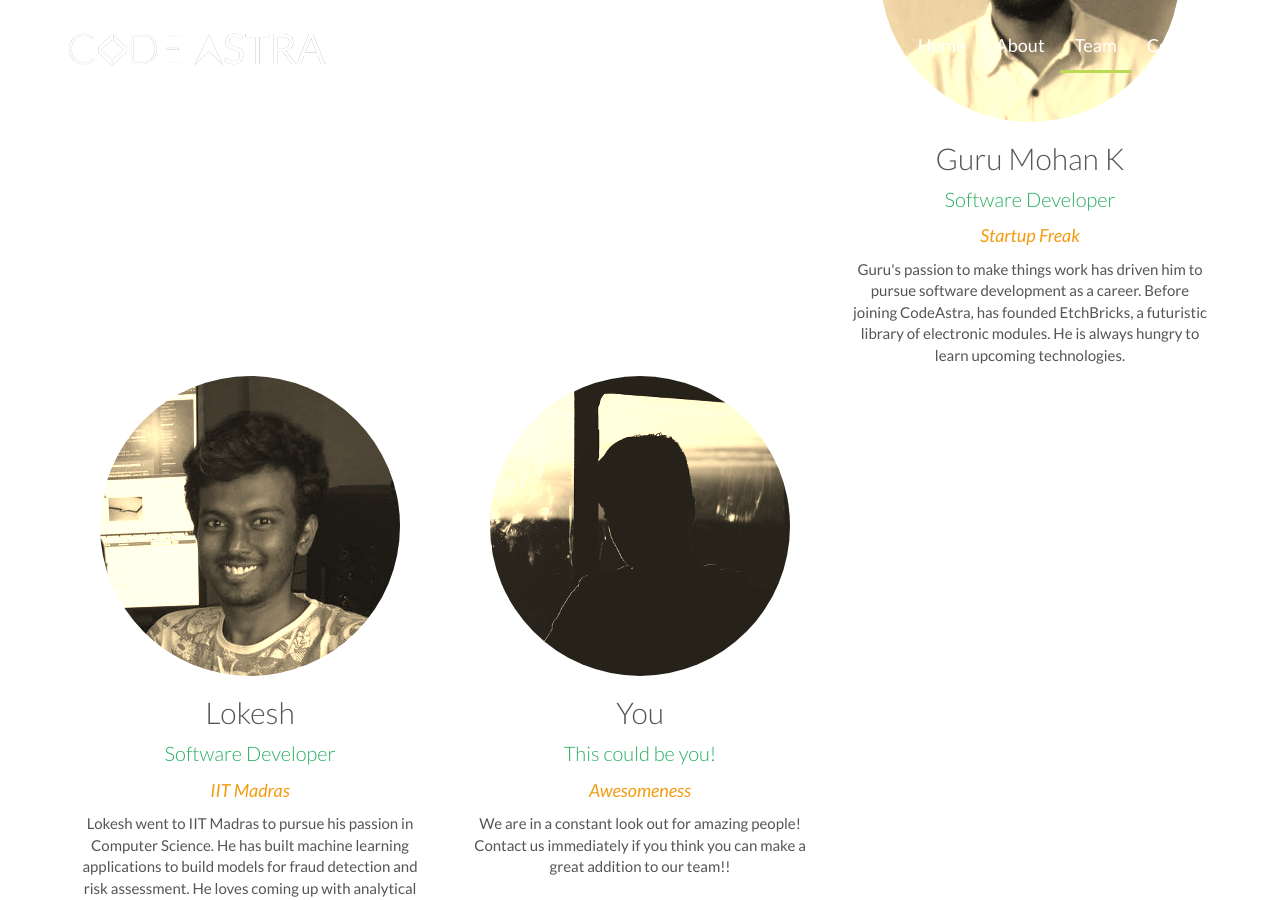
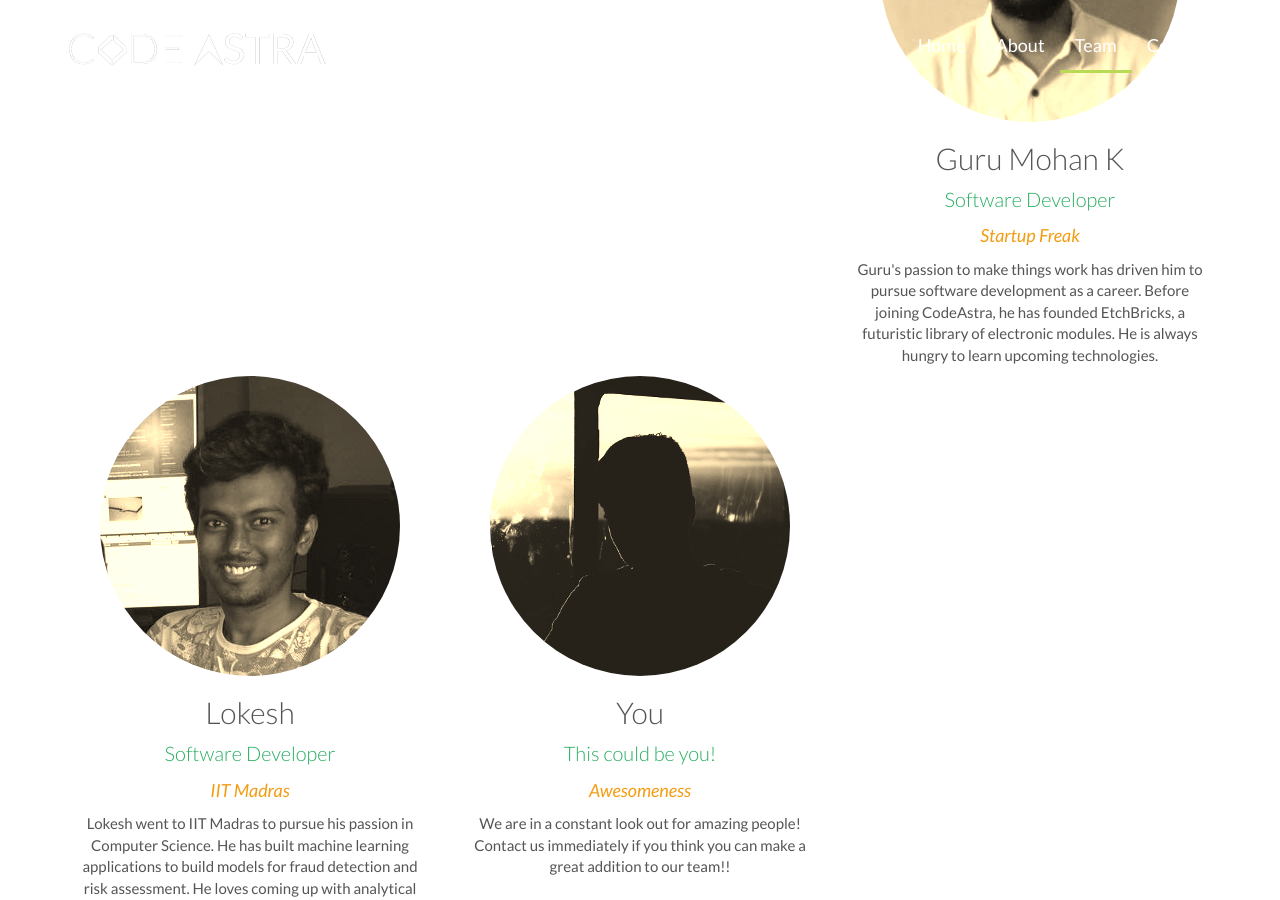
Before and after one commit to CodeAstra/portfolio, a Jekyll site: the page built from team.html, in a window 1280 px wide and 900 px high, scrolled down 1782 px. Built offline with Jekyll 4.4.1, drawn with Linux system fonts in a browser that asks for light colours; nearby versions of some CDN libraries; comment, search, counter and statistics services are not loaded.

Commit message:
Update Guru's description

```diff
--- a/_data/experts.json
+++ b/_data/experts.json
@@ -5,7 +5,7 @@
   {"name": "Kamal",          "title": "Software Developer",       "tag": "IIT Madras",    "pic": "kamal.jpg",     "summary": "Kamal earned his computer science degree. He is a full stack developer with 8 years of experience in building dashboards, Java and Rails backends. He is an expert in building RESTful architechture with distributed computing."},
   {"name": "Sundar V",       "title": "Software Developer",       "tag": "Coding Guru",   "pic": "sundar.jpg",    "summary": "Sundar brings with him more than 13 years of strong programming experience. He was involved in development and maintenance of Stock Exchange Trading Systems. He has experience with most of the prominent technologies."},
   {"name": "Ranganath K",    "title": "Software Developer",       "tag": "IIT Madras",    "pic": "ranganath.jpg", "summary": "Ranganth worked for Indian Navy but chose web development for his love to create virtual experiences. He enjoys learning as well as helping others learn. He has been a full stack developer for the past two years."},
-  {"name": "Guru Mohan K",   "title": "Software Developer",       "tag": "Startup Freak", "pic": "guru.jpg",      "summary": "Guru's passion to make things work has driven him to pursue software development as a career. Before joining CodeAstra, has founded EtchBricks, a futuristic library of electronic modules. He is always hungry to learn upcoming technologies."},
+  {"name": "Guru Mohan K",   "title": "Software Developer",       "tag": "Startup Freak", "pic": "guru.jpg",      "summary": "Guru's passion to make things work has driven him to pursue software development as a career. Before joining CodeAstra, he has founded EtchBricks, a futuristic library of electronic modules. He is always hungry to learn upcoming technologies."},
   {"name": "Lokesh",         "title": "Software Developer",       "tag": "IIT Madras",    "pic": "lokesh.jpg",    "summary": "Lokesh went to IIT Madras to pursue his passion in Computer Science. He has built machine learning applications to build models for fraud detection and risk assessment. He loves coming up with analytical insights from cryptic data."},
   {"name": "You",            "title": "This could be you!",       "tag": "Awesomeness",   "pic": "you.jpg",       "summary": "We are in a constant look out for amazing people! Contact us immediately if you think you can make a great addition to our team!!"}
 ]
```
